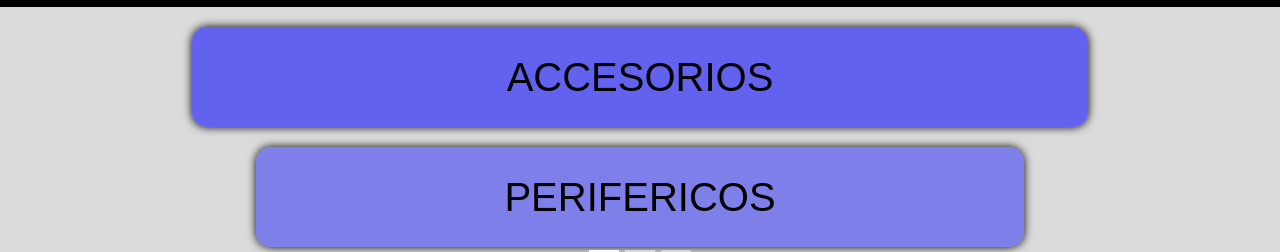
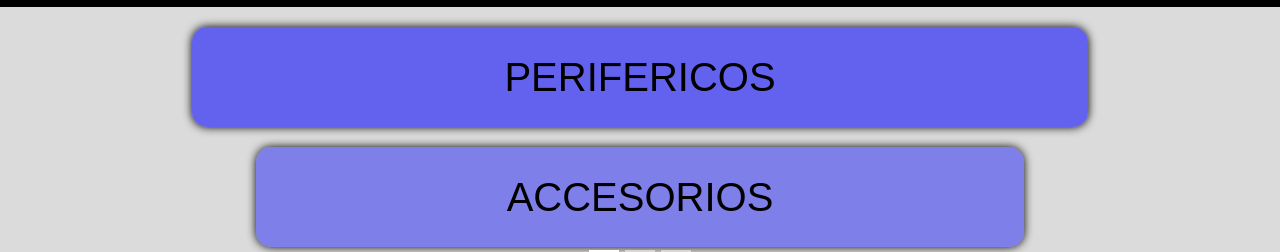
Before and after one commit to Alejandro-Leonel-Garcia/Mi-proyecto-final-desarrollo, a plain HTML site: page pages/perifericos.html in a window 1280 px wide. Shown: the part 77-329 px from the top of the page. Drawn offline with nearby package versions, Linux system fonts and the light colour scheme.

Commit message:
Agregando etiquetas meta a los HTML

```diff
--- a/pages/perifericos.html
+++ b/pages/perifericos.html
@@ -4,7 +4,9 @@
 <head>
     <meta charset="UTF-8">
     <meta name="viewport" content="width=device-width, initial-scale=1.0">
-    <title>Perifericos</title>
+    <title>PERIFERICOS_CMP BOMBAS</title>
+    <meta name="description" content="Lista de perifericos asociados a los sistemas de bombeo. prescontrol electrónicos, presostatos, controles de nivel">
+    <meta name="keywords" content="Bombas para agua, Mantenimiento, Abonos mensuales, servicios de urgencia, reparaciones">
     <!--bootstrap css-->
     <link href="https://cdn.jsdelivr.net/npm/bootstrap@5.3.8/dist/css/bootstrap.min.css" rel="stylesheet"
         integrity="sha384-sRIl4kxILFvY47J16cr9ZwB07vP4J8+LH7qKQnuqkuIAvNWLzeN8tE5YBujZqJLB" crossorigin="anonymous">
@@ -79,8 +81,8 @@
     <!-- Productos disponibles -->
     <main>
         <div class="encabezado">
-            <h1 class="titulo">ACCESORIOS</h1>
-            <h2 class="sub-titulo">PERIFERICOS</h2>
+            <h1 class="titulo">PERIFERICOS</h1>
+            <h2 class="sub-titulo">ACCESORIOS</h2>
         </div>
         <!-- implementacion de bootstrap -->
         <div id="carouselExampleCaptions" class="carousel slide">
```
Also changed, not shown: index.html (+3 -1 lines), pages/bombas.html (+3 -1 lines), pages/catalogos.html (+3 -1 lines), pages/servicios.html (+3 -1 lines).
